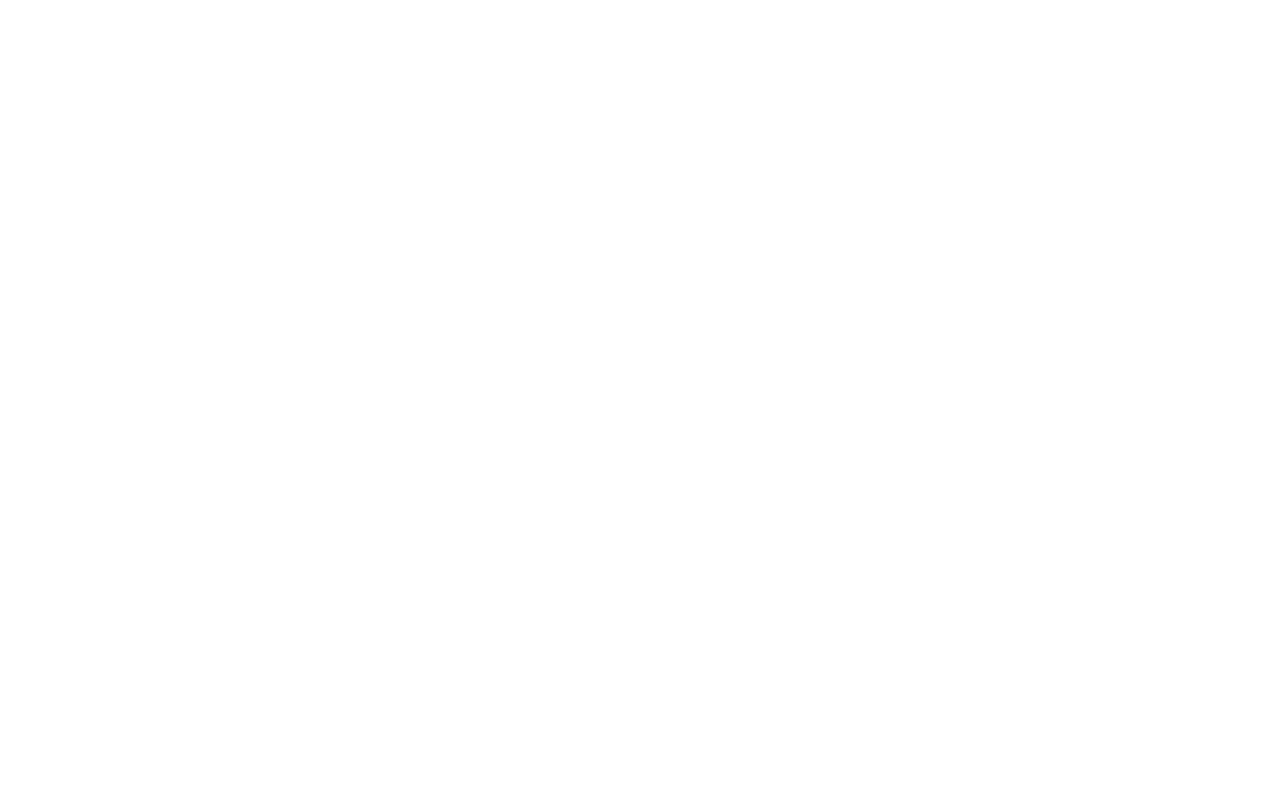
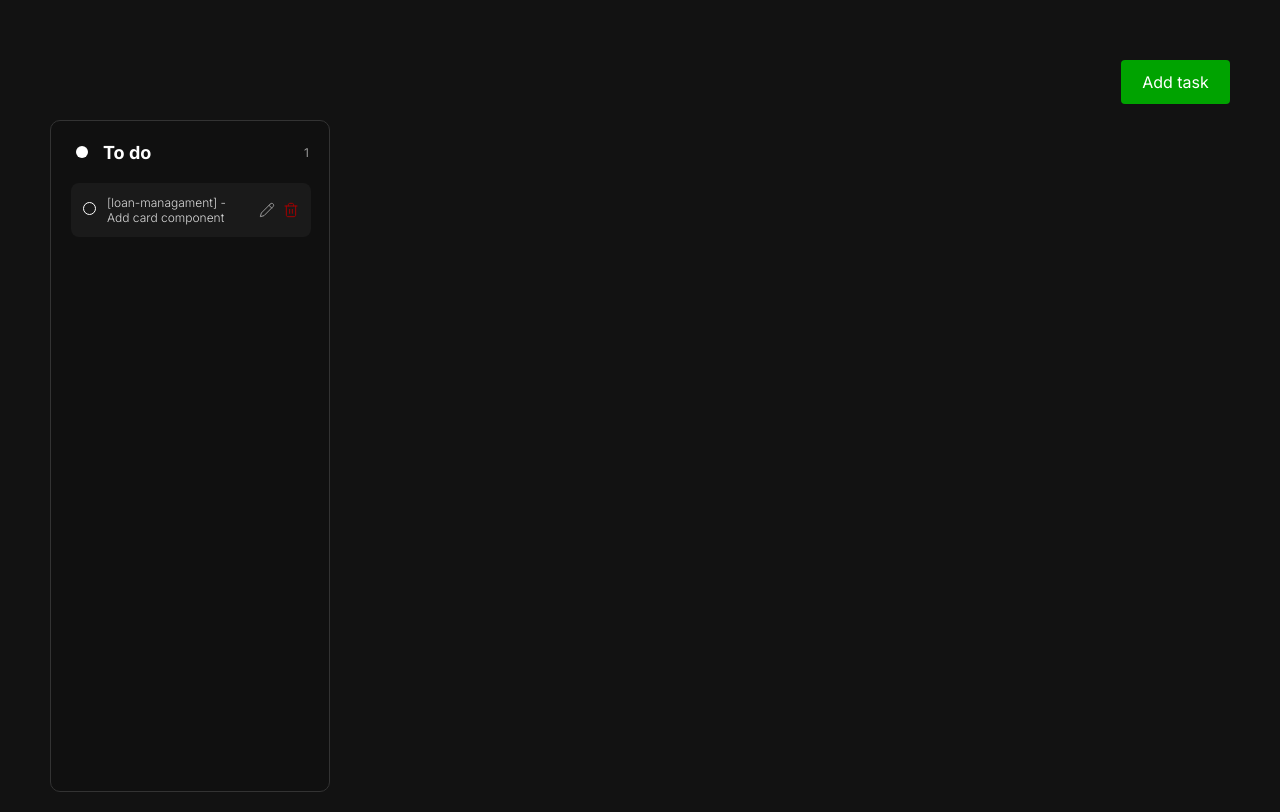
Before and after one commit to ksubi666/todo-list, a plain HTML site: page index.html in a window 1280 px wide. Drawn offline with Linux system fonts and the light colour scheme.

Commit message:
create card

```diff
--- a/index.html
+++ b/index.html
@@ -4,9 +4,62 @@
     <meta charset="UTF-8" />
     <meta name="viewport" content="width=device-width, initial-scale=1.0" />
     <link rel="stylesheet" href="style.css" />
+    <link rel="preconnect" href="https://fonts.googleapis.com" />
+    <link rel="preconnect" href="https://fonts.gstatic.com" crossorigin />
+    <link
+      href="https://fonts.googleapis.com/css2?family=Inter:wght@100..900&display=swap"
+      rel="stylesheet"
+    />
     <title>TODO-list</title>
   </head>
   <body>
+    <div class="top">
+      <button>Add task</button>
+    </div>
+
+    <div class="container">
+      <div class="board">
+        <div class="toptitle">
+          <div class="toptitle-title">
+            <button></button>
+            <h4>To do</h4>
+          </div>
+          <p>1</p>
+        </div>
+
+<div class="card">
+  <div>
+  <svg class="icons" xmlns="http://www.w3.org/2000/svg" width="16" height="16" viewBox="0 0 16 16" fill="none">
+<rect x="0.5" y="0.5" width="12" height="12" rx="7.5" stroke="white"/>
+    </svg>
+    </div>
+      <p>[loan-managament] - Add card component</p>
+        <div class="icons">
+        <svg class="icons" xmlns="http://www.w3.org/2000/svg" width="16" height="16" viewBox="0 0 16 16" fill="none">
+<g clip-path="url(#clip0_58_9)">
+<path d="M11.3333 2.00001C11.5031 1.79936 11.7131 1.63605 11.95 1.52046C12.1869 1.40488 12.4454 1.33956 12.7091 1.32868C12.9728 1.3178 13.2359 1.36159 13.4816 1.45727C13.7273 1.55294 13.9503 1.69839 14.1362 1.88435C14.3222 2.07032 14.4671 2.29272 14.5617 2.53737C14.6563 2.78202 14.6986 3.04356 14.6857 3.30533C14.6729 3.56709 14.6053 3.82333 14.4873 4.05772C14.3692 4.29211 14.2033 4.4995 14 4.66667L5.00001 13.6667L1.33334 14.6667L2.33334 11L11.3333 2.00001Z" stroke="#999999" stroke-linecap="round" stroke-linejoin="round"/>
+<path d="M10 3.33333L12.6667 5.99999" stroke="#999999" stroke-linecap="round" stroke-linejoin="round"/>
+</g>
+<defs>
+<clipPath id="clip0_58_9">
+<rect width="16" height="16" fill="white"/>
+</clipPath>
+</defs>
+          </svg>
+        <svg  class="icons" xmlns="http://www.w3.org/2000/svg" width="16" height="16" viewBox="0 0 16 16" fill="none">
+<path d="M2 4H14" stroke="#A30000" stroke-linecap="round" stroke-linejoin="round"/>
+<path d="M12.6667 4V13.3333C12.6667 14 12 14.6667 11.3333 14.6667H4.66668C4.00001 14.6667 3.33334 14 3.33334 13.3333V4" stroke="#A30000" stroke-linecap="round" stroke-linejoin="round"/>
+<path d="M5.33334 3.99999V2.66666C5.33334 1.99999 6.00001 1.33333 6.66668 1.33333H9.33334C10 1.33333 10.6667 1.99999 10.6667 2.66666V3.99999" stroke="#A30000" stroke-linecap="round" stroke-linejoin="round"/>
+<path d="M6.66666 7.33333V11.3333" stroke="#A30000" stroke-linecap="round" stroke-linejoin="round"/>
+<path d="M9.33334 7.33333V11.3333" stroke="#A30000" stroke-linecap="round" stroke-linejoin="round"/>
+
+          </svg>
+</div>
+      </div>
+      <!--  -->
+      </div>
+
+
     <script src="./index.js"></script>
   </body>
 </html>
--- a/style.css
+++ b/style.css
@@ -1,4 +1,83 @@
 * {
   margin: 0;
   box-sizing: border-box;
+  font-family: "Inter";
 }
+body {
+  background-color: #121212;
+}
+.top {
+  display: flex;
+  justify-content: flex-end;
+  height: 100px;
+}
+.top button {
+  background: #00a300;
+  color: #ffffff;
+  border-style: none;
+  margin: 60px 50px;
+  font-size: 16px;
+  width: 109px;
+  height: 44px;
+  padding: 0px 20px 0px 20px;
+  gap: 10px;
+  border-radius: 4px;
+}
+.container {
+  display: flex;
+  padding: 20px;
+  gap: 20px;
+  margin: 0 30px;
+}
+.board {
+  background: #101010;
+  height: 672px;
+  width: 280px;
+  border-radius: 10px;
+  border: 0.5px solid #333333;
+  padding: 20px;
+}
+.toptitle {
+  display: flex;
+  color: #ffffff;
+  justify-content: space-between;
+  align-items: center;
+  padding: 0 0 20px 0;
+}
+.toptitle button {
+  border-radius: 50%;
+  border: 0px none;
+  background-color: #ffffff;
+  height: 12px;
+  width: 12px;
+  margin: 5px;
+}
+.toptitle p {
+  font-size: 12px;
+  color: #999999;
+}
+.toptitle-title {
+  display: flex;
+  gap: 10px;
+  align-items: center;
+  font-size: 18px;
+}
+.card {
+  display: flex;
+  background: #1a1a1a;
+  height: 54px;
+  width: 240px;
+  border-radius: 8px;
+  padding: 12px;
+  gap: 8px;
+  align-items: center;
+}
+.card p {
+  font-size: 12px;
+  font-weight: 300;
+  color: #d9d9d9;
+}
+.icons {
+  display: flex;
+  gap: 8px;
+}
```
Also changed, not shown: 1 other file.
